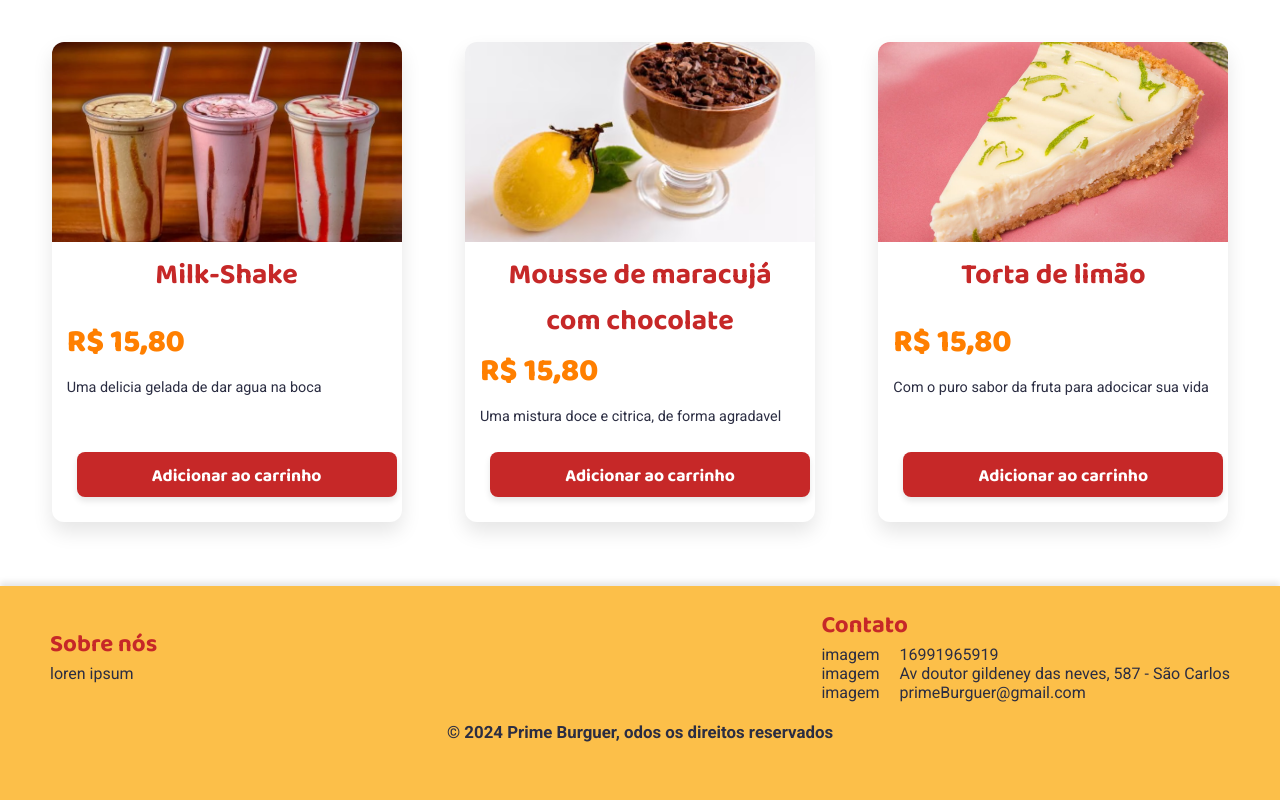
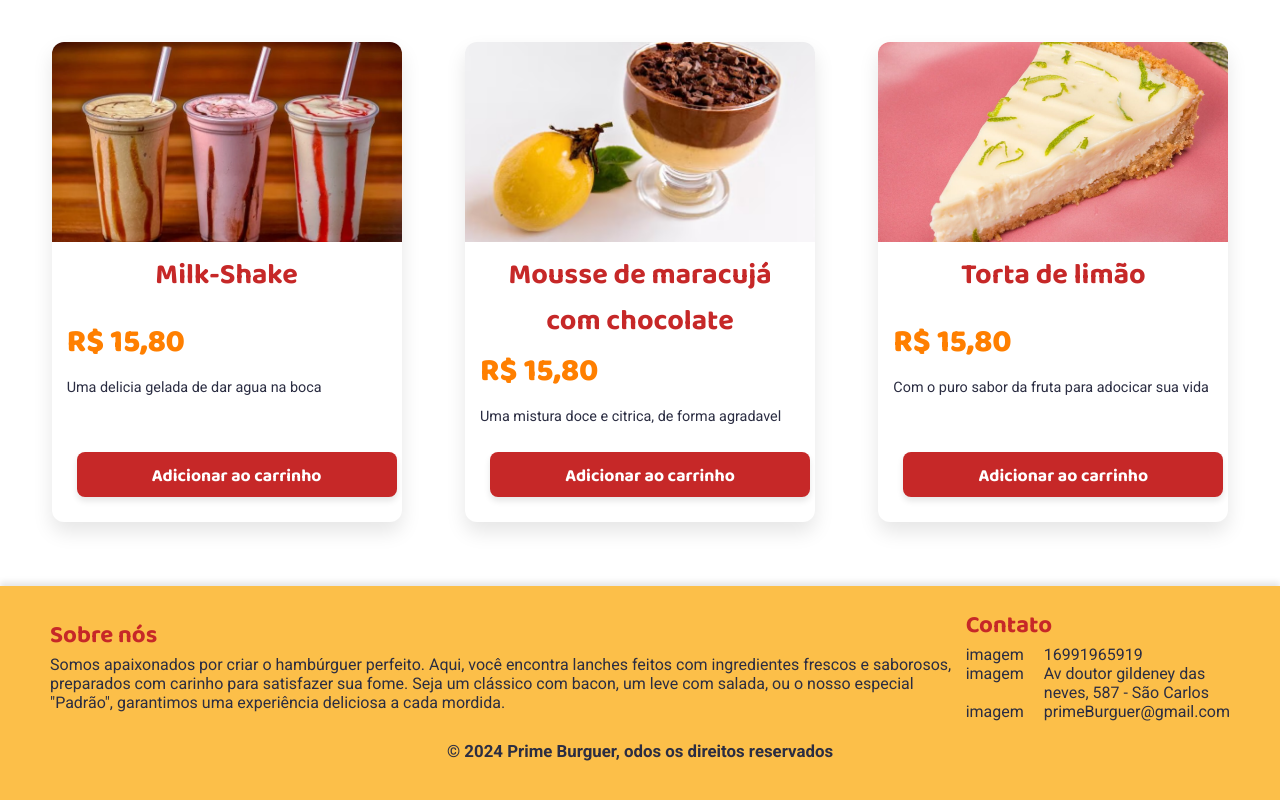
Before and after one commit to guilhermedosanjosilva77/projeto-primer-burguer, a React (Create React App) app in the folder prime-burguer/: page / in a window 1280 px wide. Shown: the part 1792-2592 px from the top of the page. Built offline with nearby package versions, Linux system fonts and the light colour scheme.

Commit message:
Atualizando o footer

```diff
--- a/prime-burguer/src/Itens/footer.js
+++ b/prime-burguer/src/Itens/footer.js
@@ -4,7 +4,8 @@ export default function Footer(){
         <div className="foot1">
         <div className="SobreNos">
         <h2>Sobre nós</h2>
-        <p>loren ipsum </p>
+        <p>Somos apaixonados por criar o hambúrguer perfeito. Aqui, você encontra lanches feitos com ingredientes frescos e saborosos, preparados com carinho para satisfazer sua fome. Seja um clássico com bacon, um leve com salada, ou o nosso
+             especial "Padrão", garantimos uma experiência deliciosa a cada mordida.</p>
         </div>
 
         <div className="Contato">
```
